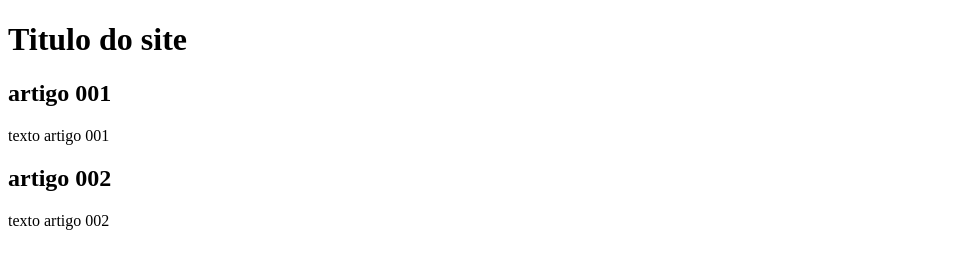
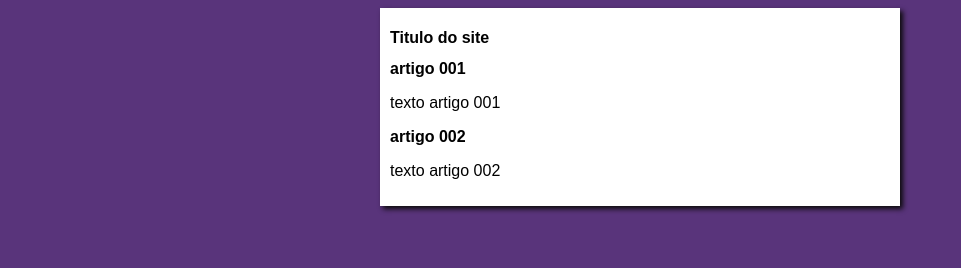
Before and after one commit to Mario29051983/projeto-site, a plain HTML site: page index.html in a window 1280 px wide. Shown: the whole page, without its empty margins (0-961 px from the left). Drawn offline with Linux system fonts and the light colour scheme.

Commit message:
iniciei o design

```diff
--- /dev/null
+++ b/estilos/style.css
@@ -0,0 +1,17 @@
+* {
+   font-family: Arial, Helvetica, sans-serif;
+   font-size: 16px;
+}
+
+body {
+    background-color: rgb(89, 52, 123);
+}
+
+main {
+background-color: white;
+width: 500px;
+margin: auto;
+padding: 10px;
+box-shadow: 3px 3px 5px rgb(12, 11, 11);
+
+}
--- a/index.html
+++ b/index.html
@@ -5,6 +5,7 @@
     <meta http-equiv="X-UA-Compatible" content="IE=edge">
     <meta name="viewport" content="width=device-width, initial-scale=1.0">
     <title>Titulo do site</title>
+    <link rel="stylesheet" href="estilos/style.css">
 </head>
 <body>
     <main>
```
